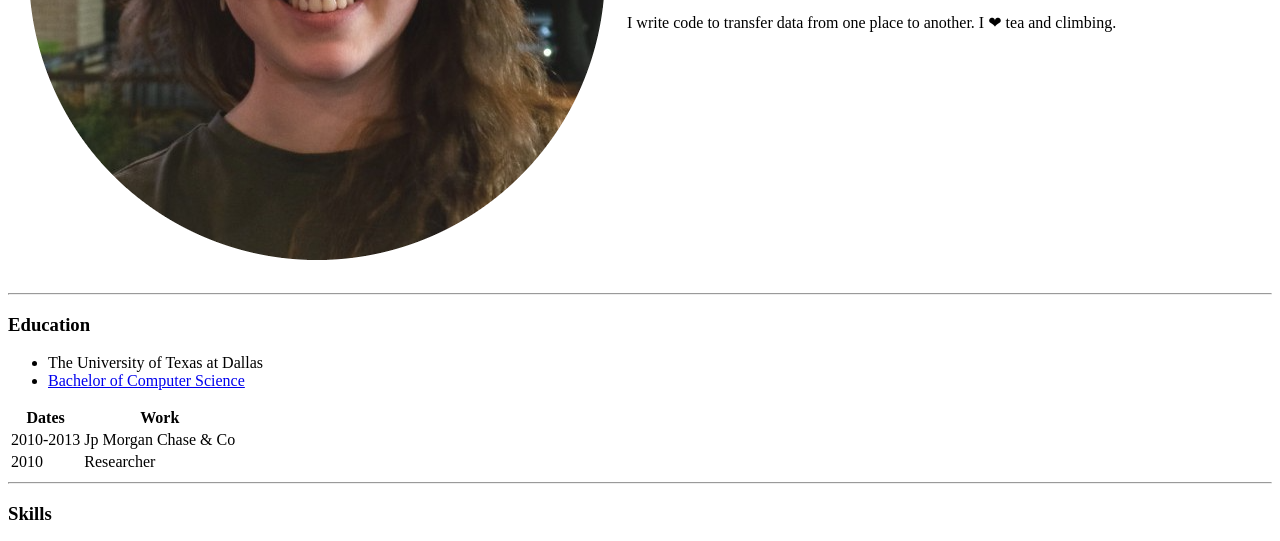
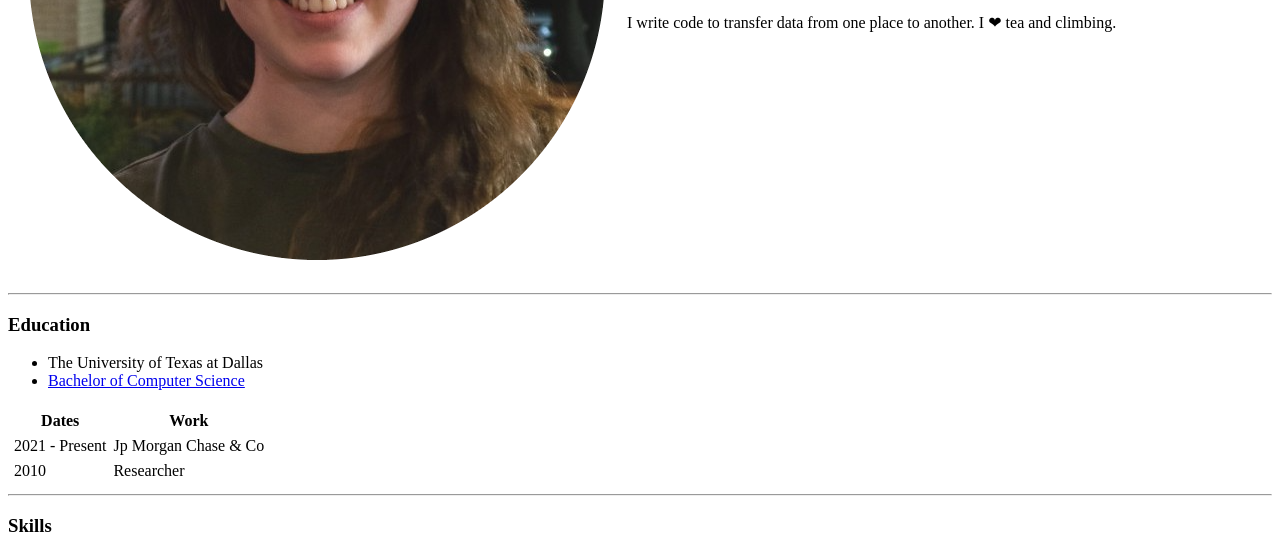
Before and after one commit to liorrraaaa/cv, a plain HTML site: page index.html in a window 1280 px wide. Shown: the part 345-886 px from the top of the page. Drawn offline with Linux system fonts and the light colour scheme.

Commit message:
Updated work info

```diff
--- a/index.html
+++ b/index.html
@@ -30,7 +30,7 @@
         >
       </li>
     </ul>
-    <table>
+    <table cellspacing="5">
       <thead>
         <tr>
           <th>Dates</th>
@@ -39,7 +39,7 @@
       </thead>
       <tbody>
         <tr>
-          <td>2010-2013</td>
+          <td>2021 - Present</td>
           <td>Jp Morgan Chase & Co</td>
         </tr>
         <tr>
```
